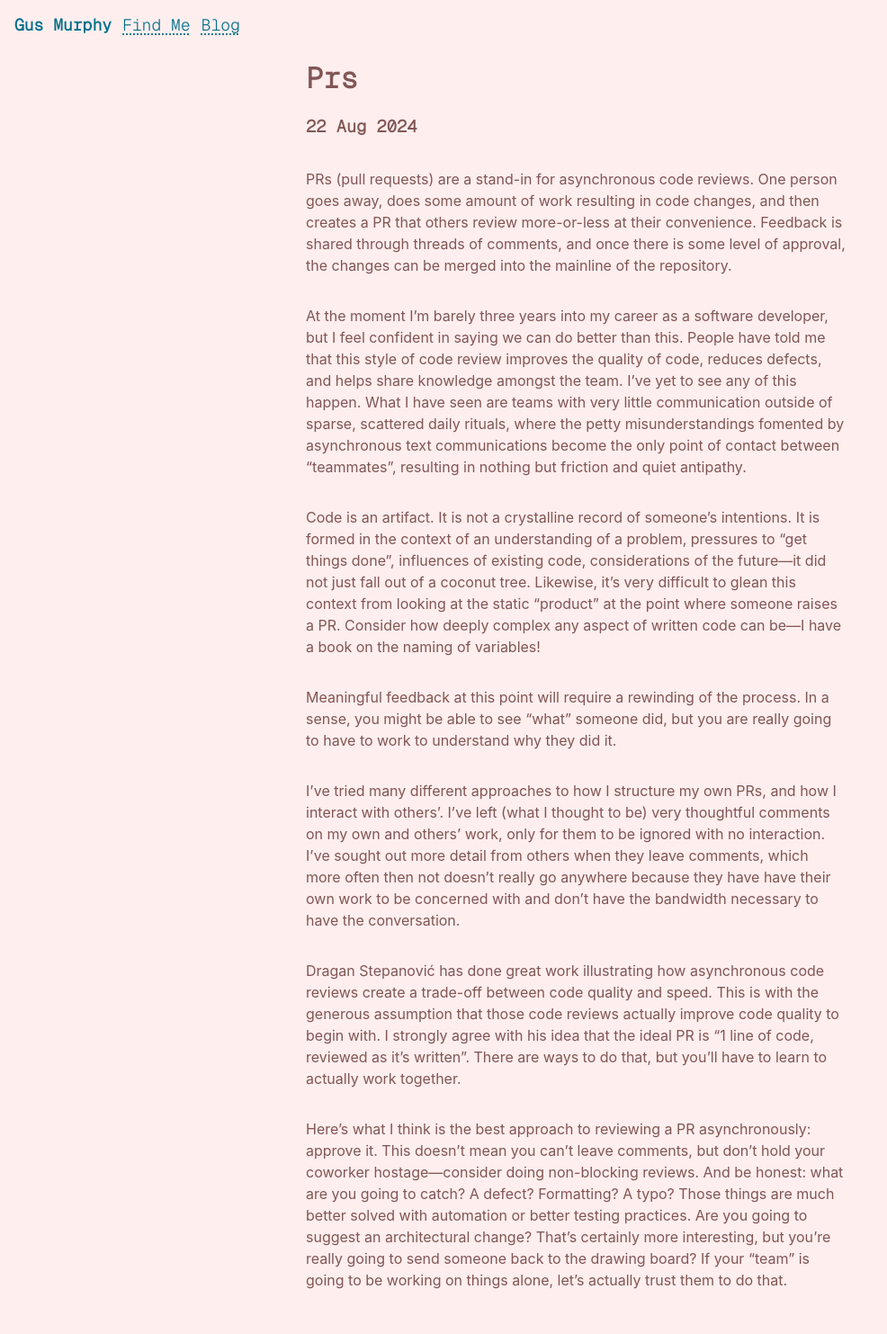
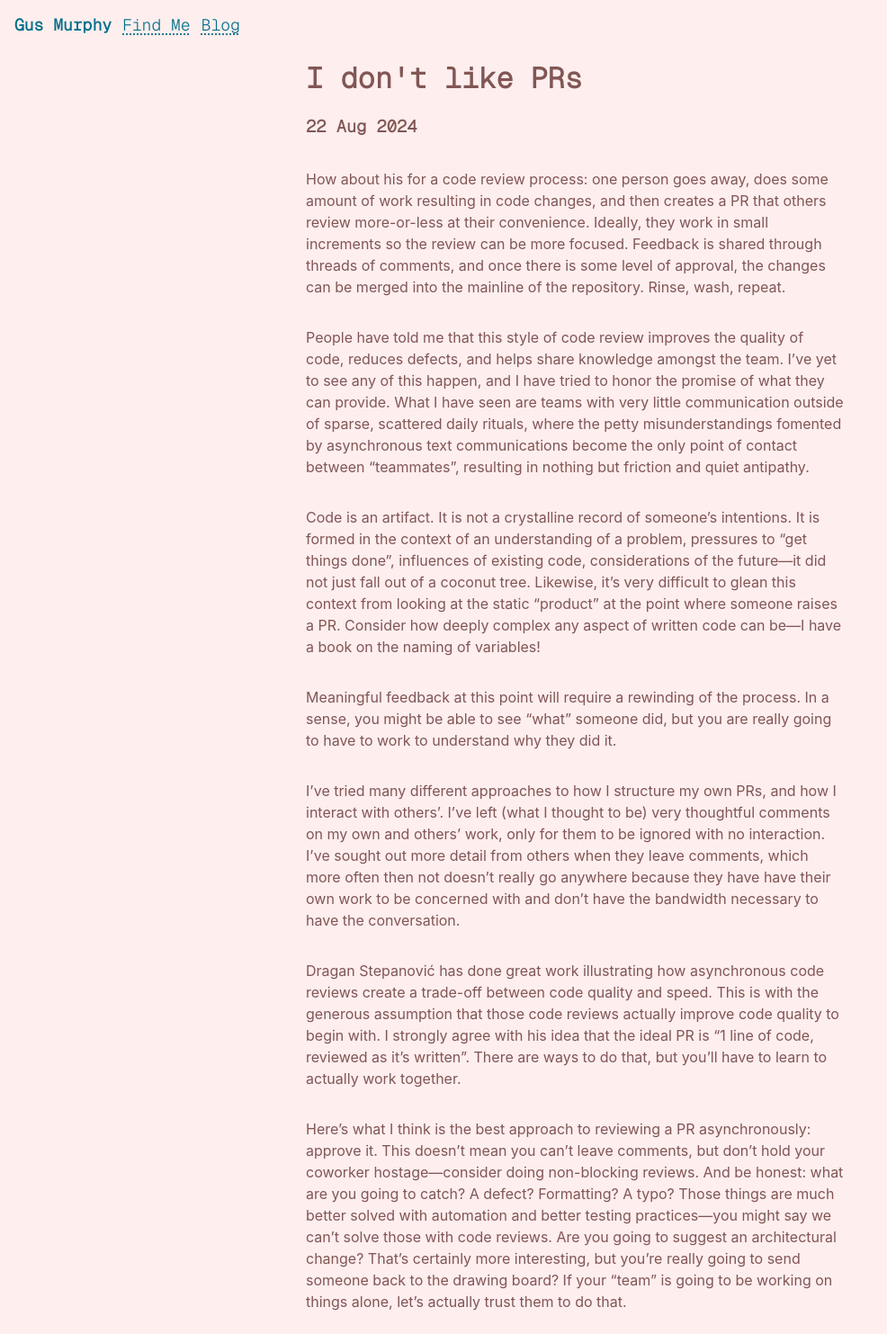
Before and after one commit to gusbmurphy/my-site, a Jekyll site: the page built from _posts/2024-08-22-prs.md, in a window 1280 px wide. Shown: the whole page at 90% size, without its empty margins (0-986 px from the left). Built offline with Jekyll 4.4.1, drawn with Linux system fonts in a browser that asks for light colours; before the commit the page ends 1459 px from its top, so only the background shows below that.

Commit message:
Update PRs post with title

```diff
--- a/_posts/2024-08-22-prs.md
+++ b/_posts/2024-08-22-prs.md
@@ -1,10 +1,11 @@
 ---
 layout: post
+title: "I don't like PRs"
 ---
 
-PRs (pull requests) are a stand-in for asynchronous code reviews. One person goes away, does some amount of work resulting in code changes, and then creates a PR that others review more-or-less at their convenience. Feedback is shared through threads of comments, and once there is some level of approval, the changes can be merged into the mainline of the repository.
+How about his for a code review process: one person goes away, does some amount of work resulting in code changes, and then creates a PR that others review more-or-less at their convenience. Ideally, they work in small increments so the review can be more focused. Feedback is shared through threads of comments, and once there is some level of approval, the changes can be merged into the mainline of the repository. Rinse, wash, repeat.
 
-At the moment I’m barely three years into my career as a software developer, but I feel confident in saying we can do better than this. People have told me that this style of code review improves the quality of code, reduces defects, and helps share knowledge amongst the team. I’ve yet to see any of this happen. What I have seen are teams with very little communication outside of sparse, scattered daily rituals, where the petty misunderstandings fomented by asynchronous text communications become the only point of contact between “teammates”, resulting in nothing but friction and quiet antipathy.
+People have told me that this style of code review improves the quality of code, reduces defects, and helps share knowledge amongst the team. I’ve yet to see any of this happen, and I have tried to honor the promise of what they can provide. What I have seen are teams with very little communication outside of sparse, scattered daily rituals, where the petty misunderstandings fomented by asynchronous text communications become the only point of contact between “teammates”, resulting in nothing but friction and quiet antipathy.
 
 Code is an artifact. It is not a crystalline record of someone’s intentions. It is formed in the context of an understanding of a problem, pressures to “get things done”, influences of existing code, considerations of the future—it did not just fall out of a coconut tree. Likewise, it’s very difficult to glean this context from looking at the static “product” at the point where someone raises a PR. Consider how deeply complex any aspect of written code can be—I have a book on the naming of variables!
 
@@ -14,4 +15,4 @@ I’ve tried many different approaches to how I structure my own PRs, and how I
 
 Dragan Stepanović has done great work illustrating how asynchronous code reviews create a trade-off between code quality and speed. This is with the generous assumption that those code reviews actually improve code quality to begin with. I strongly agree with his idea that the ideal PR is “1 line of code, reviewed as it’s written”. There are ways to do that, but you’ll have to learn to actually work together.
 
-Here’s what I think is the best approach to reviewing a PR asynchronously: approve it. This doesn’t mean you can’t leave comments, but don’t hold your coworker hostage—consider doing non-blocking reviews. And be honest: what are you going to catch? A defect? Formatting? A typo? Those things are much better solved with automation or better testing practices. Are you going to suggest an architectural change? That’s certainly more interesting, but you’re really going to send someone back to the drawing board? If your “team” is going to be working on things alone, let’s actually trust them to do that.
+Here’s what I think is the best approach to reviewing a PR asynchronously: approve it. This doesn’t mean you can’t leave comments, but don’t hold your coworker hostage—consider doing non-blocking reviews. And be honest: what are you going to catch? A defect? Formatting? A typo? Those things are much better solved with automation and better testing practices—you might say we can’t solve those with code reviews. Are you going to suggest an architectural change? That’s certainly more interesting, but you’re really going to send someone back to the drawing board? If your “team” is going to be working on things alone, let’s actually trust them to do that.
```
